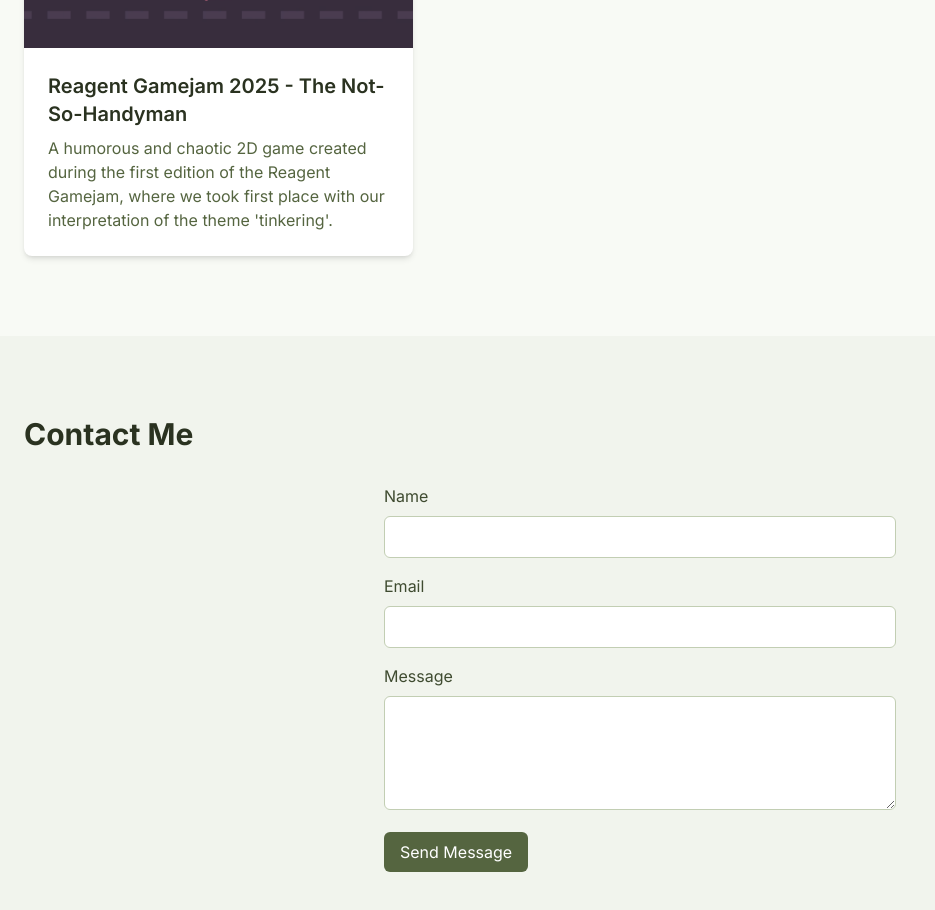
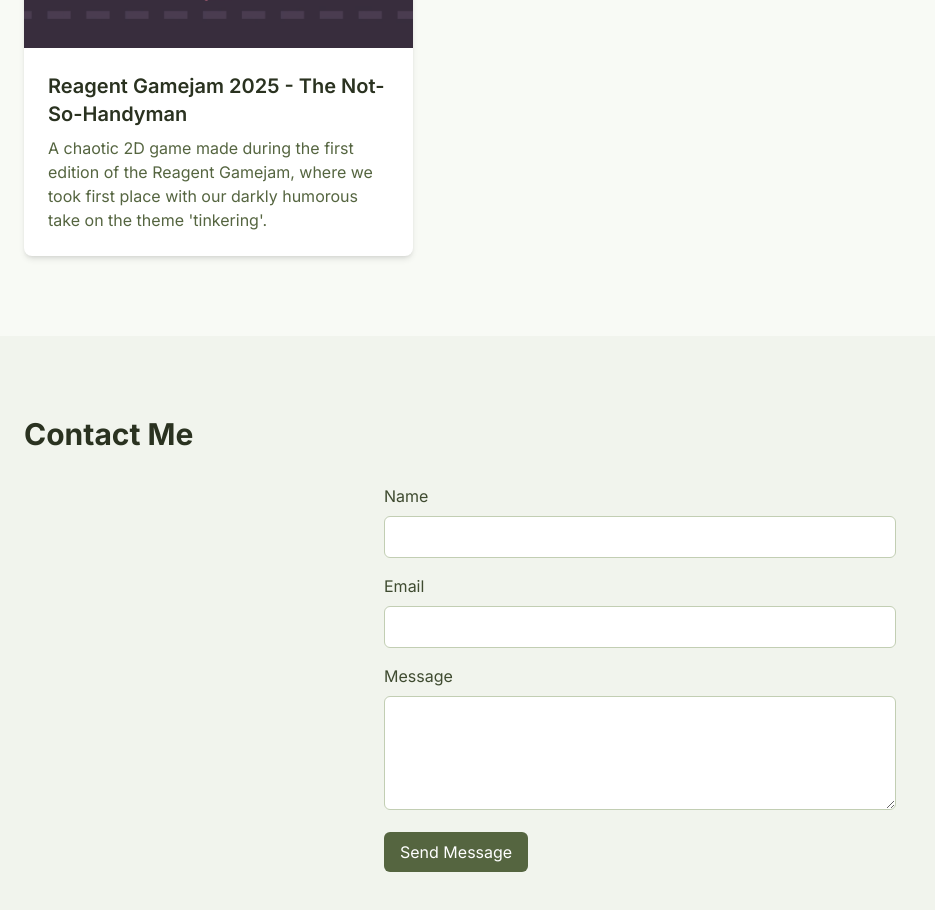
Before and after one commit to Jessevdonck/Personal-Portfolio-2025, a Next.js app: page / in a window 1280 px wide. Shown: the part 2240-3150 px from the top of the page, without its empty margins (0-935 px from the left). Built offline with nearby package versions, Linux system fonts and the light colour scheme; what tailwindcss-animated would draw is missing.

Commit message:
projects change gamejam

```diff
--- a/app/data/projects.js
+++ b/app/data/projects.js
@@ -34,8 +34,8 @@ const projects = [
         },
         {
           "title": "Reagent Gamejam 2025 - The Not-So-Handyman",
-          "description": "A humorous and chaotic 2D game created during the first edition of the Reagent Gamejam, where we took first place with our interpretation of the theme 'tinkering'.",
-          "longDescription": "The Not-So-Handyman was developed in just a few days during the inaugural Reagent Gamejam — a team-based competition (2–5 people) centered around the theme 'tinkering'. Together with Jordan Bentkowski, I was involved in every aspect of the creative process: programming in C# with Unity, creating visuals with Aseprite, designing sound effects and music in FL Studio, and refining the overall game feel. The result is a lighthearted, chaotic game where players take on the role of an incompetent handyman trying (and often failing) to complete tasks. This project showcases my versatility across both technical and artistic domains.",
+          "description": "A chaotic 2D game made during the first edition of the Reagent Gamejam, where we took first place with our darkly humorous take on the theme 'tinkering'.",
+          "longDescription": "The Not-So-Handyman was created during the inaugural Reagent Gamejam — a fast-paced game development competition for teams of 2–5 people, built around the theme 'tinkering'. Developed together with Jordan Bentkowski, the game follows a man struggling with a blackjack addiction who does odd jobs at his grandma’s house to fund his next trip to the casino. Players must complete tasks as quickly (and chaotically) as possible to earn money. Once satisfied with their earnings, they can head to the casino to play blackjack — but if they lose it all, it’s back to fixing leaky pipes and rewiring lights. I was involved in every part of the creative process, from coding in Unity (C#), crafting pixel art in Aseprite, composing music and sound design in FL Studio, to polishing the overall feel and pacing of the gameplay. This project was a fun and unhinged way to showcase my skills across the entire development pipeline.",
           "image": "/projects/reagentGameJam2025.png",
           "technologies": ["Unity", "C#", "Aseprite", "FL Studio"],
           "liveUrl": "https://jessevdonck.itch.io/the-not-so-handyman",
```
